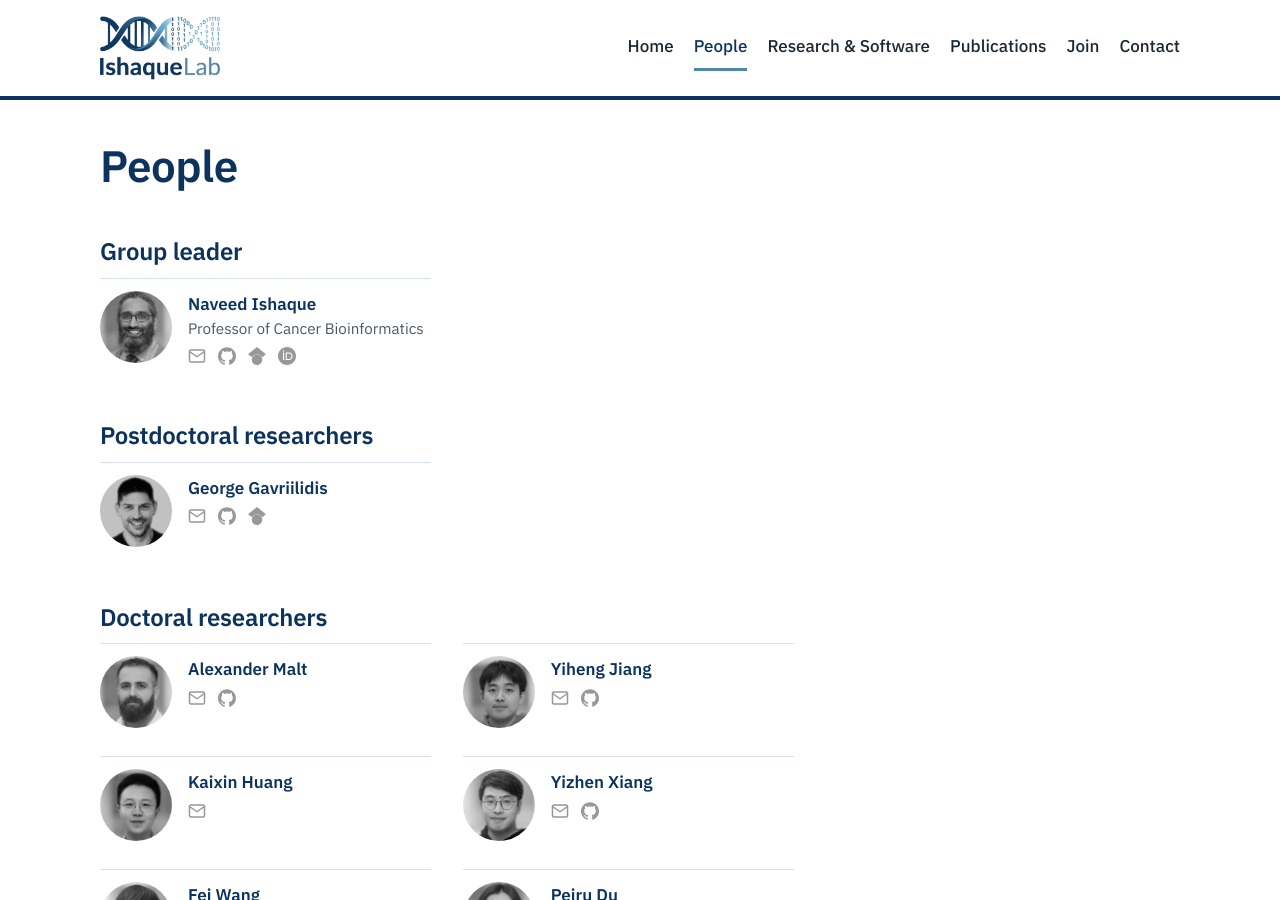
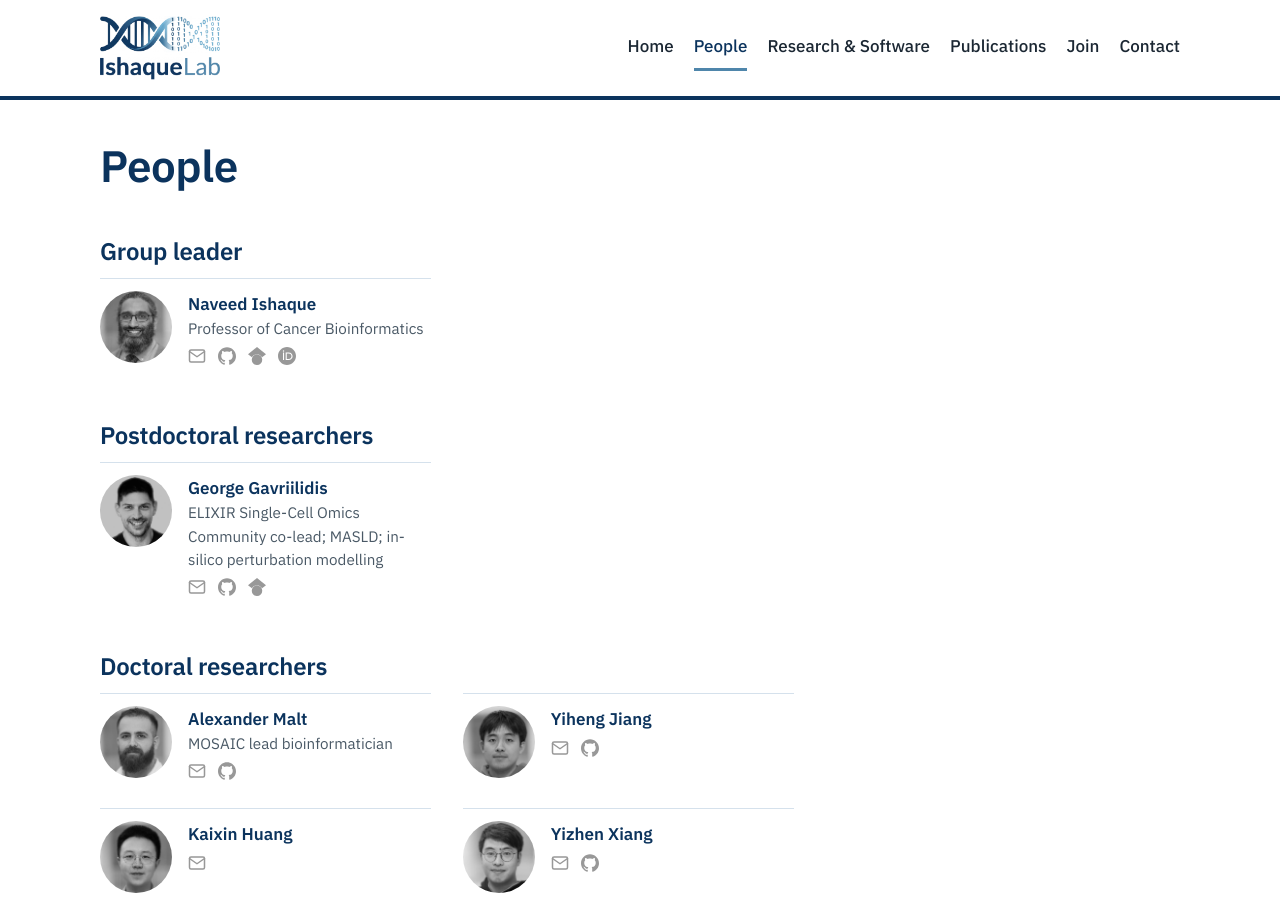
Before and after one commit to IshaqueLab/IshaqueLab.github.io, a Jekyll site: the page built from people.md, in a window 1280 px wide and 900 px high. Built offline with Jekyll 4.4.1, drawn with Linux system fonts in a browser that asks for light colours.

Commit message:
Update people.yml

```diff
--- a/_data/people.yml
+++ b/_data/people.yml
@@ -14,6 +14,7 @@
 - group: Postdoctoral researchers
   members:
     - name: George Gavriilidis
+      title: ELIXIR Single-Cell Omics Community co-lead; MASLD; in-silico perturbation modelling
       github: geogav
       scholar: oAUPMa8AAAAJ
       email: georgios.gavriilidis@charite.de
@@ -22,6 +23,7 @@
 - group: Doctoral researchers
   members:
     - name: Alexander Malt
+      title: MOSAIC lead bioinformatician
       github: al3xmlt030
       email: alexander.malt@bih-charite.de
       photo: /assets/img/people/alex.jpg
```
